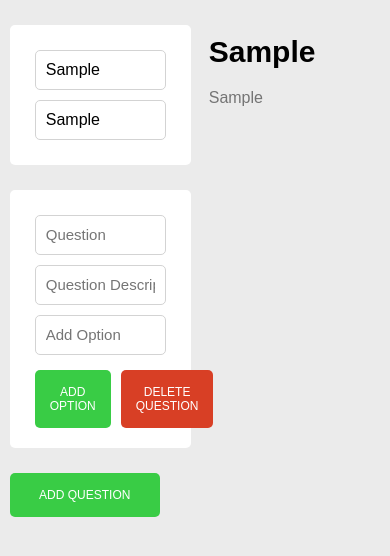
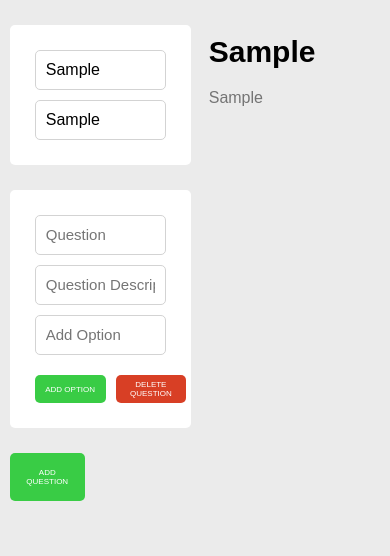
Before and after one commit to JustinSarrasin/multiChoice, a React (Create React App) app: page / in a window 390 px wide. Both pictures are taken after typing "Sample", "Sample" into the empty fields and a click on the button "ADD QUESTION". Shown: the top 556 px of the page. Built offline with nearby package versions, Linux system fonts and the light colour scheme.

Commit message:
styles finished

```diff
--- a/src/App.css
+++ b/src/App.css
@@ -8,8 +8,11 @@ body {
 }
 
 .wrapper {
-  /* width: 90%; */
-  /* margin: 50px auto; */
+  display: flex;
+  justify-content: space-between;
+}
+
+.wrapper2 {
   display: flex;
   justify-content: space-between;
 }
@@ -18,7 +21,6 @@ body {
   background-color: white;
   width: 49%;
   border-radius: 5px;
-
 }
 
 .right, .answerDisplay {
@@ -30,7 +32,6 @@ body {
 }
 
 ::placeholder {
-  /* padding: 10px; */
   font-size: 15px;
 }
 
@@ -51,8 +52,6 @@ input {
   border: 1px solid lightgray;
 }
 
-
-
 h3, h4 {
   margin: 10px;
   font-size: 30px;
@@ -65,14 +64,7 @@ h4 {
 p {
   margin: 10px;
   color: rgb(116, 116, 116);
-
-
 }
-
-
-/* h3 {
-  font-size: 2.5rem;
-} */
 
 .questionHeader {
   display: flex;
@@ -86,22 +78,11 @@ p {
   margin: -20px 20px 20px;
 }
 
-/* .questionHeader input, .addOption input {
-  margin: 5px;
-  border: 1px solid lightgray;
-  border-radius: 5px;
-} */
-
 .questionCard {
   display: flex;
   flex-direction: column;
   margin-top: 25px;
 }
-
-/* .addOption {
-  display: flex;
-  flex-direction: column;
-} */
 
 .optionList {
   margin-bottom: 25px;
@@ -112,10 +93,6 @@ p {
   justify-content: space-between;
   margin: 0 25px;
 }
-
-/* .option li {
-  margin: -10px 0;
-} */
 
 .option i:hover {
   transform: rotate(-45deg);
@@ -128,12 +105,12 @@ button {
 
 .addRemove {
   display: flex;
-  /* margin: 5px; */
+  margin: -10px 0 20px 20px;
 }
 
 .addRemove button {
   border-radius: 5px;
-  margin: 10px 5px 0;
+  margin: 5px 5px 5px;
   font-size: 12px;
   padding: 15px;
 }
@@ -166,7 +143,6 @@ button {
   background-color: #7a2314;
 }
 
-
 ul {
   padding: 0;
 }
@@ -184,41 +160,28 @@ li {
   margin-right: 10px;
 }
 
-
-
-
-
-
-
-/* .App {
-  text-align: center;
+@media (max-width: 775px){
+  .addRemove button {
+    border-radius: 5px;
+    margin: 5px 5px 5px;
+    font-size: 8px;
+    padding: 5px;
   }
 
-.App-logo {
-  animation: App-logo-spin infinite 20s linear;
-  height: 40vmin;
-}
-
-.App-header {
-  background-color: #282c34;
-  min-height: 100vh;
-  display: flex;
-  flex-direction: column;
-  align-items: center;
-  justify-content: center;
-  font-size: calc(10px + 2vmin);
+  .add, .addQuestion {
+    font-size: 8px;
+    width: 75px;
+    background-color: #39cc45;
     color: white;
   }
 
-.App-link {
-  color: #61dafb;
+  .add:hover, .addQuestion:hover {
+    background-color: #25882d;
   }
 
-@keyframes App-logo-spin {
-  from {
-    transform: rotate(0deg);
+  .delete {
+    width: 75px;
+    background-color: #d83f25;
+    color: white;
   }
-  to {
-    transform: rotate(360deg);
 }
-} */
--- a/src/App.js
+++ b/src/App.js
@@ -9,6 +9,7 @@ class App extends Component {
       formTitle: "Title",
       formDesc: 'Form Description',
       question: [],
+      questionOption: '',
     }
   }
 
@@ -22,16 +23,26 @@ class App extends Component {
     })
   }
 
-
   newQuestion = (e) => {
     e.preventDefault();
     const addQuestion = {
-      question: this.state.question,
+      value: this.state.questionOption,
     };
     const newQuestion = Array.from(this.state.question);
     newQuestion.push(addQuestion);
     this.setState({
-      question: newQuestion
+      question: newQuestion,
+      questionOption: ""
+    })
+  }
+
+  removeQuestion = (itemClicked, index) => {
+    let newQuestion = Array.from(this.state.question);
+    let item = itemClicked
+    let newList = newQuestion.splice(item, 1);
+
+    this.setState({
+      question: newList
     })
   }
 
@@ -53,7 +64,7 @@ class App extends Component {
         </div>
         <div className="question">
           {this.state.question.map((q, index) => {
-            return <Question question={q} change={this.handleTitleChange} answer={this.state.answerTitle} key={index} />
+            return <Question questionArray={this.state.question} change={this.handleTitleChange} answer={this.state.answerTitle} question={q} remove={this.removeQuestion} i={index} key={index}/>
           })}
         </div>
         <button className="addQuestion" onClick={this.newQuestion}>ADD QUESTION</button>
--- a/src/Question.js
+++ b/src/Question.js
@@ -3,7 +3,6 @@ import React from 'react';
 export default class Question extends React.Component{
   constructor(props){
     super(props);
-
     this.state = {
       answerTitle: "",
       answerDesc: "",
@@ -12,7 +11,6 @@ export default class Question extends React.Component{
     }
     this.handleFormSubmit = this.handleFormSubmit.bind(this);
   }
-
 
   handleFormSubmit = (e) => {
     e.preventDefault();
@@ -29,6 +27,7 @@ export default class Question extends React.Component{
   }
 
   handleTitleChange = (e) => {
+    e.preventDefault();
     this.setState({
       [e.target.name]: e.target.value,
     })
@@ -46,41 +45,39 @@ export default class Question extends React.Component{
 
   render(){
     return(
-      <div className="wrapper">
+      <div className="wrapper2">
         <div className="questionCard">
-          <form className="questionHeader" autoComplete="off">
+          <form className="questionHeader" autoComplete="off" >
             <input type="text" placeholder="Question" onChange={this.handleTitleChange} name="answerTitle"/>
             <input type="text" placeholder="Question Description" onChange={this.handleTitleChange} name="answerDesc"/>
           </form>
             {this.state.answer.map((a, index) => {
               return <div className="optionList">
-                       <ul className="option">
+                       <ul key={index} className="option">
                          <li key={index}>{a.value}</li>
                           <button onClick={(e) => this.removeAnswer(a.value)}>
-                            <i class="fas fa-trash"></i>
+                            <i className="fas fa-trash"></i>
                           </button>
                        </ul>
                      </div>
             })}
-          <form className="addOption" onSubmit={this.handleFormSubmit} autoComplete="off">
+          <form className="addOption" autoComplete="off" onSubmit={this.handleFormSubmit}>
             <input type="text" placeholder="Add Option" onChange={this.handleTitleChange} name="answerOption" value={this.state.answerOption} />
-            <div className="addRemove">
-              <button type="submit" className="add">ADD OPTION</button>
-              <button type="submit" className="delete">DELETE QUESTION</button>
-            </div>
           </form>
+          <div className="addRemove">
+            <button type="submit" className="add" onClick={this.handleFormSubmit}>ADD OPTION</button>
+            <button type="submit" className="delete" onClick={() => this.props.remove(this.props.i)} >DELETE QUESTION</button>
+          </div>
         </div>
-
 
         <div className="answerDisplay">
           <h4>{this.state.answerTitle}</h4>
           <p>{this.state.answerDesc}</p>
           {this.state.answer.map((a, index) => {
             return <ul>
-              <li key={index}><i class="far fa-square"></i>{a.value}</li>
+              <li key={index}><i className="far fa-square"></i>{a.value}</li>
             </ul>
           })}
-
         </div>
       </div>
     )
```
Also changed, not shown: public/index.html (+0 -24 lines), src/Answers.js (deleted, +0 -17 lines), src/index.css (+0 -20 lines), src/logo.svg (deleted). Lines whose indentation alone changed are shown as unchanged.
